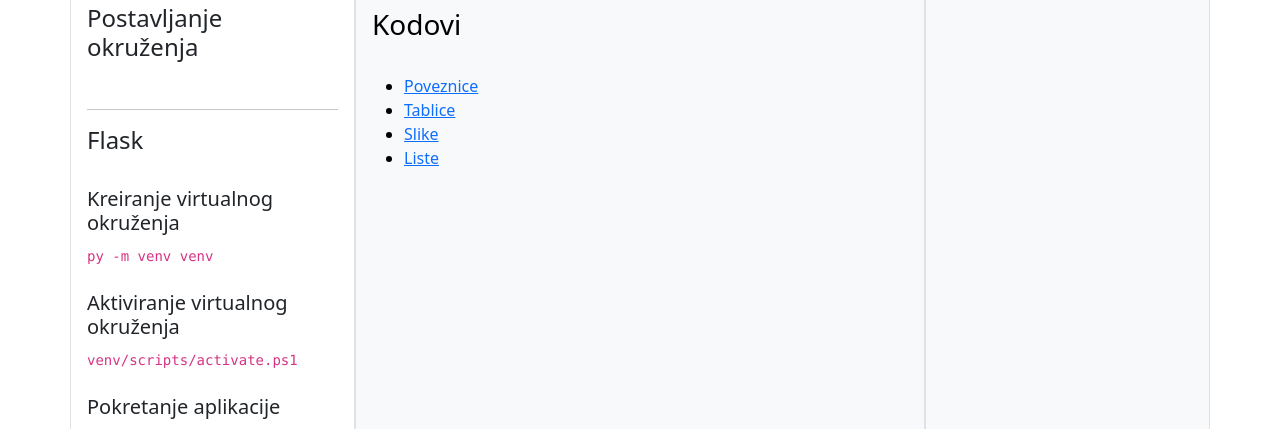
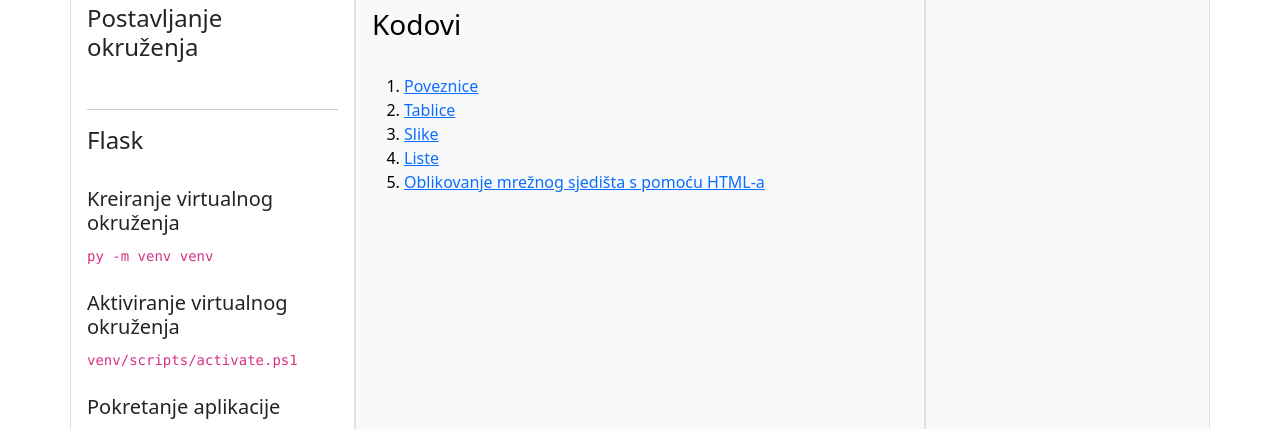
Before and after one commit to baltazar-flask/skola, a plain HTML site: page index.html in a window 1280 px wide. Shown: the part 351-780 px from the top of the page. Drawn offline with nearby package versions, Linux system fonts and the light colour scheme.

Commit message:
Add files via upload

```diff
--- a/index.html
+++ b/index.html
@@ -142,12 +142,13 @@
       { url: link + "ET3Zx8QirylJkBhmav3PBdkByzXjU-yJ-jP1Uog-tzCCBw?e=wHV5cm", text: "Tablice" },
       { url: link + "Ec-AO99Ag11CsVYes47XJzUBua34eCLwl8rwvaXxtSBRlg?e=SXm950", text: "Slike" },
       { url: link + "ESQ3-rxkN3RHiLZjVu_kdVcBIDeS0MTuTnyvm0yg0s1KYw?e=ZGEhbU", text: "Liste" },
+      { url: link + "ETAlsrndsxdHjnt5qVk4GTABmniGa10kn-WSOFACuuqULA?e=OOiF83", text: "Oblikovanje mrežnog sjedišta s pomoću HTML-a" },
     ];
 
     let container = document.getElementById("link-container");
 
     // Kreiramo <ol> listu
-    let ul = document.createElement("ul");
+    let ol = document.createElement("ol");
 
     links.forEach(linkData => {
       let li = document.createElement("li"); // Kreiramo list item
@@ -158,10 +159,10 @@
       a.target = "_blank";
 
       li.appendChild(a); // Dodajemo link u list item
-      ul.appendChild(li); // Dodajemo list item u <ol>
+      ol.appendChild(li); // Dodajemo list item u <ol>
     });
 
-    container.appendChild(ul); // Dodajemo <ol> u container
+    container.appendChild(ol); // Dodajemo <ol> u container
   </script>
 
 </body>
```
